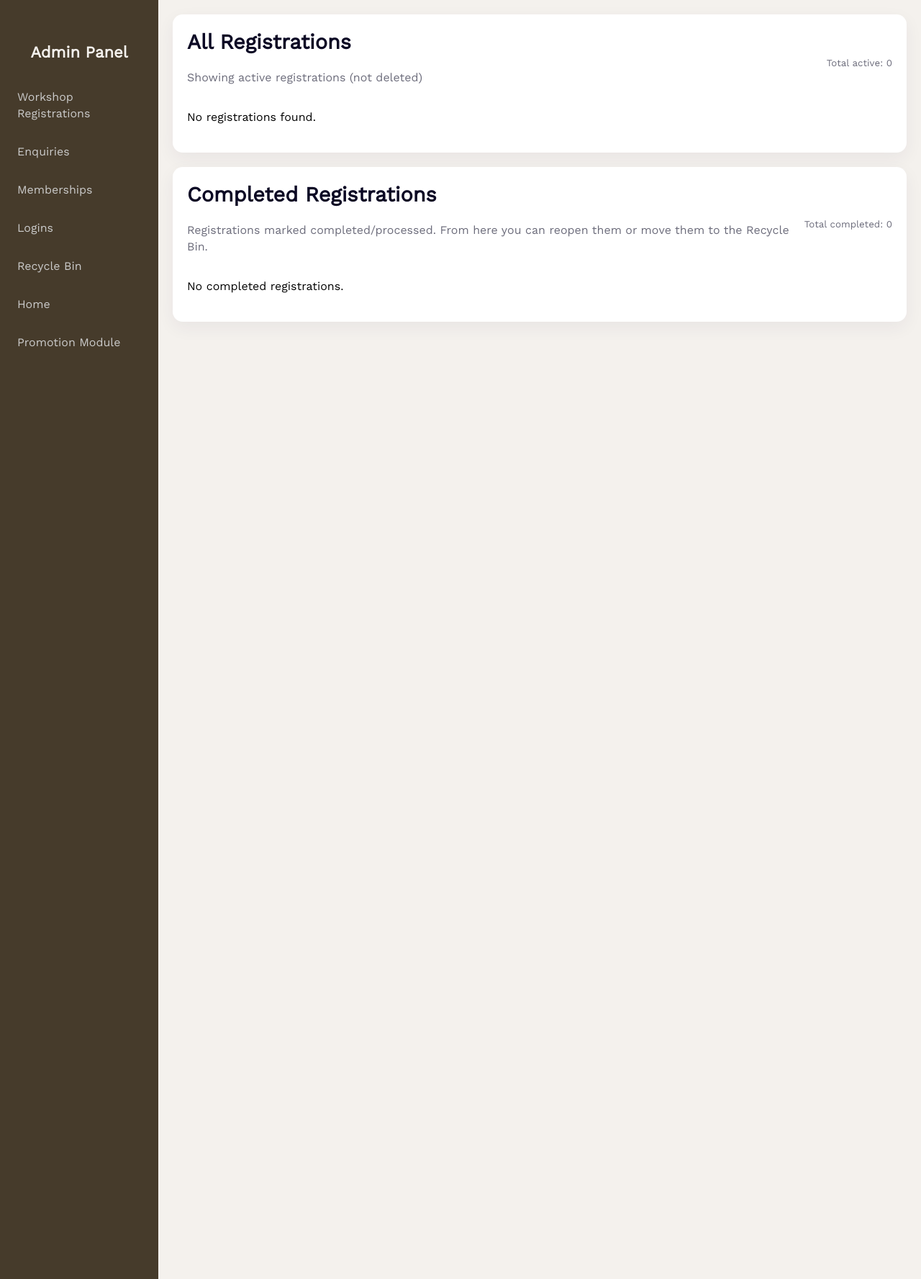
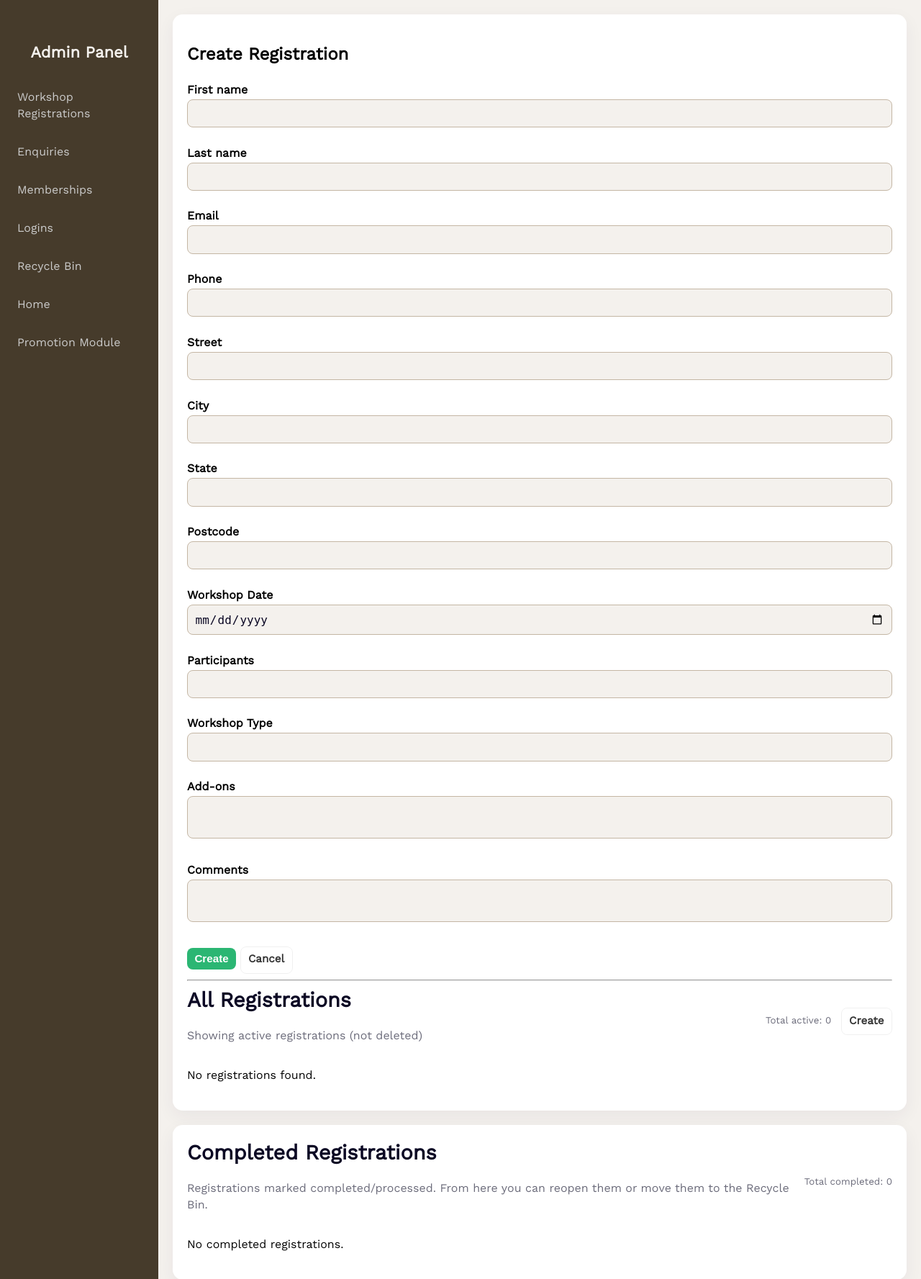
Before and after one commit to danyol123/rootflowers, a PHP site: page /view_register.php?create=1 in a window 1280 px wide. Shown: the top 1777 px of the page at 72% size. Run offline with PHP 8.4, Linux system fonts and the light colour scheme; the visitor is signed in with stand-in values (Sample User, id 1); tables that the repository leaves empty or names only in its code hold one stand-in row (values such as "Sample post").

Commit message:
Add create button

```diff
--- a/view_register.php
+++ b/view_register.php
@@ -32,13 +32,16 @@ $alter_sql = "ALTER TABLE `registrations`
 @mysqli_query($conn, $alter_sql);
 
 // Handle POST actions for processing registrations: mark_processed, mark_open
+// initialize create errors container
+$create_errors = [];
 if ($_SERVER['REQUEST_METHOD'] === 'POST') {
     if (!isset($_POST['csrf']) || $_POST['csrf'] !== $csrf) {
         die('Invalid CSRF token');
     }
 
+    $shouldRedirect = true;
     if (isset($_POST['action']) && (isset($_POST['id']) || $_POST['action'] === 'create')) {
-        $id = intval($_POST['id']);
+        $id = isset($_POST['id']) ? intval($_POST['id']) : 0;
         switch ($_POST['action']) {
             case 'mark_processed':
                 $stmt = $conn->prepare("UPDATE registrations SET processed = 1, processed_at = NOW() WHERE registration_id = ?");
@@ -116,10 +119,11 @@ if ($_SERVER['REQUEST_METHOD'] === 'POST') {
                     $stmt->bind_param('sssssssssssss', $firstname, $lastname, $email, $street, $city, $state, $postcode, $phone, $workshop_date, $participants, $workshop_type, $addons, $comments);
                     $stmt->execute();
                     $stmt->close();
-                    // Redirect to avoid form re-submission
-                    header('Location: ' . $_SERVER['PHP_SELF']);
-                    exit();
+                    $_SESSION['flash'] = 'Registration created successfully.';
+                    // redirect on success
+                    $shouldRedirect = true;
                 } else {
+                    $shouldRedirect = false; // do not redirect if there were validation errors
                     // show create UI again with values
                     $modal_row = [
                         'firstname'=>$firstname,'lastname'=>$lastname,'email'=>$email,'phone'=>$phone,'street'=>$street,'city'=>$city,'state'=>$state,'postcode'=>$postcode,'workshop_date'=>$workshop_date,'participants'=>$participants,'workshop_type'=>$workshop_type,'addons'=>$addons,'comments'=>$comments
@@ -130,9 +134,11 @@ if ($_SERVER['REQUEST_METHOD'] === 'POST') {
         }
     }
 
-    // Redirect to avoid form re-submission
+    // Redirect to avoid form re-submission (unless $shouldRedirect was set false)
+    if ($shouldRedirect) {
         header('Location: ' . $_SERVER['PHP_SELF']);
         exit();
+    }
 }
 
 // Fetch active registrations: not deleted and not processed
@@ -146,15 +152,25 @@ $completed_result = $conn->query($completed_sql);
 // GET-based view/edit identifiers, no-JS modal
 $view_id = isset($_GET['view']) ? intval($_GET['view']) : 0;
 $edit_id = isset($_GET['edit']) ? intval($_GET['edit']) : 0;
+$create_mode = isset($_GET['create']) ? true : false;
 $modal_row = null;
 if ($view_id || $edit_id) {
     $rid = $view_id ?: $edit_id;
+    if ($rid > 0) {
         $stmt = $conn->prepare("SELECT * FROM registrations WHERE registration_id = ? LIMIT 1");
         $stmt->bind_param('i', $rid);
         $stmt->execute();
         $res = $stmt->get_result();
         if ($res && $res->num_rows > 0) $modal_row = $res->fetch_assoc();
         $stmt->close();
+    }
+}
+
+// Flash message (from prior actions, e.g., create)
+$flash = null;
+if (isset($_SESSION['flash'])) {
+    $flash = $_SESSION['flash'];
+    unset($_SESSION['flash']);
 }
 ?>
 
@@ -182,7 +198,7 @@ if ($view_id || $edit_id) {
     <section class="admin-content">
         <div class="rf-list-container">
             <div class="rf-panel">
-                <?php if ($modal_row): ?>
+                <?php if ($modal_row || $create_mode): ?>
                 <div class="rf-modal-inline">
                     <?php if ($view_id): ?>
                         <h2>View Registration #<?php echo htmlspecialchars($modal_row['registration_id']); ?></h2>
@@ -221,6 +237,39 @@ if ($view_id || $edit_id) {
                             </div>
                         </form>
                         <hr>
+                    <?php elseif ($create_mode): ?>
+                        <h2>Create Registration</h2>
+                        <?php if (!empty($create_errors)): ?>
+                            <div class="rf-alert rf-alert-danger">
+                                <ul>
+                                    <?php foreach ($create_errors as $err): ?>
+                                        <li><?php echo htmlspecialchars($err); ?></li>
+                                    <?php endforeach; ?>
+                                </ul>
+                            </div>
+                        <?php endif; ?>
+                        <form method="post">
+                            <input type="hidden" name="csrf" value="<?php echo $csrf; ?>">
+                            <input type="hidden" name="action" value="create">
+                            <label>First name<input type="text" name="firstname" value="<?php echo htmlspecialchars($modal_row['firstname'] ?? ''); ?>"></label>
+                            <label>Last name<input type="text" name="lastname" value="<?php echo htmlspecialchars($modal_row['lastname'] ?? ''); ?>"></label>
+                            <label>Email<input type="email" name="email" value="<?php echo htmlspecialchars($modal_row['email'] ?? ''); ?>"></label>
+                            <label>Phone<input type="tel" name="phone" value="<?php echo htmlspecialchars($modal_row['phone'] ?? ''); ?>"></label>
+                            <label>Street<input type="text" name="street" value="<?php echo htmlspecialchars($modal_row['street'] ?? ''); ?>"></label>
+                            <label>City<input type="text" name="city" value="<?php echo htmlspecialchars($modal_row['city'] ?? ''); ?>"></label>
+                            <label>State<input type="text" name="state" value="<?php echo htmlspecialchars($modal_row['state'] ?? ''); ?>"></label>
+                            <label>Postcode<input type="text" name="postcode" value="<?php echo htmlspecialchars($modal_row['postcode'] ?? ''); ?>"></label>
+                            <label>Workshop Date<input type="date" name="workshop_date" value="<?php echo htmlspecialchars($modal_row['workshop_date'] ?? ''); ?>"></label>
+                            <label>Participants<input type="text" name="participants" value="<?php echo htmlspecialchars($modal_row['participants'] ?? ''); ?>"></label>
+                            <label>Workshop Type<input type="text" name="workshop_type" value="<?php echo htmlspecialchars($modal_row['workshop_type'] ?? ''); ?>"></label>
+                            <label>Add-ons<textarea name="addons"><?php echo htmlspecialchars($modal_row['addons'] ?? ''); ?></textarea></label>
+                            <label>Comments<textarea name="comments"><?php echo htmlspecialchars($modal_row['comments'] ?? ''); ?></textarea></label>
+                            <div class="rf-inline">
+                                <button class="rf-btn rf-btn-complete" type="submit">Create</button>
+                                <a class="rf-btn rf-btn-ghost" href="view_register.php">Cancel</a>
+                            </div>
+                            <hr>
+                        </form>
                     <?php endif; ?>
                 </div>
                 <?php endif; ?>
@@ -231,8 +280,14 @@ if ($view_id || $edit_id) {
                     </div>
                     <div class="rf-nowrap">
                         <small class="rf-muted">Total active: <?php echo $active_result ? $active_result->num_rows : 0; ?></small>
+                        <a class="rf-btn rf-btn-ghost" href="?create=1" style="margin-left: .5rem">Create</a>
                     </div>
                 </div>
+                <?php if (!empty($flash)): ?>
+                    <div class="rf-alert rf-alert-success" style="margin: 8px 0; padding: 8px 12px; border-radius: 6px; background: #eaf7ee; border:1px solid #c6efd0; color:#016c2e;">
+                        <?php echo htmlspecialchars($flash); ?>
+                    </div>
+                <?php endif; ?>
 
                 <?php if ($active_result && $active_result->num_rows > 0): ?>
                 <div class="rf-table-responsive">
@@ -265,7 +320,8 @@ if ($view_id || $edit_id) {
                                 <td><small class="rf-muted"><?php echo htmlspecialchars($row['reg_date']); ?></small></td>
                                 <td class="rf-nowrap">
                                     <div class="rf-actions">
-                                        <!-- View / Edit (server-side, no JS) -->
+                                        <!-- View / Edit -->
+
                                         <a class="rf-btn rf-btn-ghost rf-btn-view" href="?view=<?php echo intval($row['registration_id']); ?>">View</a>
                                         <a class="rf-btn rf-btn-ghost rf-btn-edit" href="?edit=<?php echo intval($row['registration_id']); ?>">Edit</a>
 
```
Lines whose indentation alone changed are shown as unchanged.
